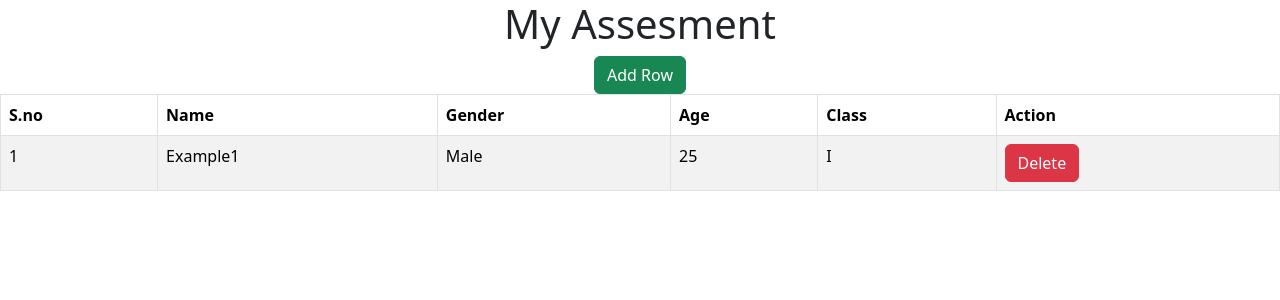
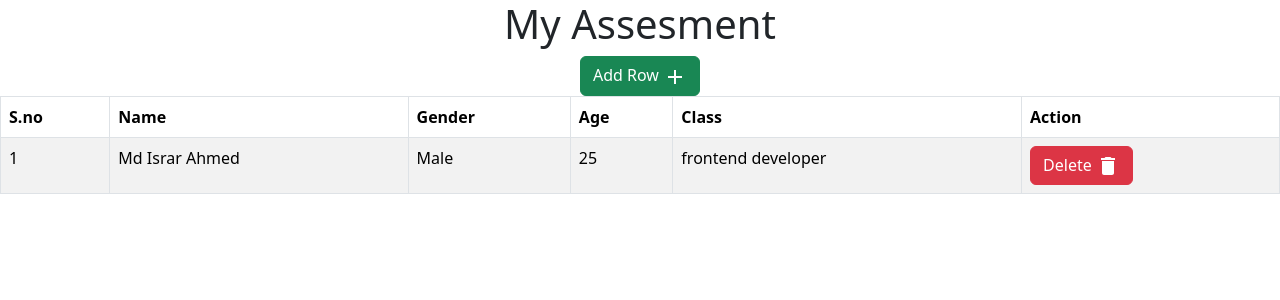
Before and after one commit to mdisrar786/populate, a React (Create React App) app: page / in a window 1280 px wide. Shown: the top 300 px of the page. Built offline with nearby package versions, Linux system fonts and the light colour scheme.

Commit message:
Adding Icon

```diff
--- a/src/App.css
+++ b/src/App.css
@@ -1,7 +1,8 @@
-*{
-  background-color: azure;
-}
 
 .App {
   text-align: center;
 }
+
+body{
+  background-color: aquamarine;
+}
--- a/src/DataTable.js
+++ b/src/DataTable.js
@@ -1,5 +1,7 @@
 import React, { useState } from 'react';
 import { Table, Button, Modal, Form, Alert } from 'react-bootstrap';
+import AddIcon from '@mui/icons-material/Add';
+import DeleteIcon from '@mui/icons-material/Delete';
 
 
 
@@ -7,7 +9,7 @@ import { Table, Button, Modal, Form, Alert } from 'react-bootstrap';
 const DataTable = () => {
   const [showModal, setShowModal] = useState(false);
   const [data, setData] = useState([
-    { id: 1, name: 'Example1', gender: 'Male', age: 25, class: 'I' }
+    { id: 1, name: 'Md Israr Ahmed', gender: 'Male', age: 25, class: 'frontend developer' }
     // // Add more initial data or fetch data from APIs
   ]);
 
@@ -65,7 +67,7 @@ const DataTable = () => {
     <div>
      <div className='d-flex align-item-center justify-content-center'>
      <Button variant="success" onClick={handleShow}>
-        Add Row
+        Add Row <AddIcon/>
       </Button>
      </div>
 
@@ -90,7 +92,7 @@ const DataTable = () => {
               <td>{row.class}</td>
               <td>
                 <Button variant="danger" onClick={() => handleDeleteRow(row.id)}>
-                  Delete
+                  Delete <DeleteIcon/>
                 </Button>
               </td>
             </tr>
```
Also changed, not shown: public/index.html (+1 -12 lines), 1 other file (tests, documents, lock files or other folders).
